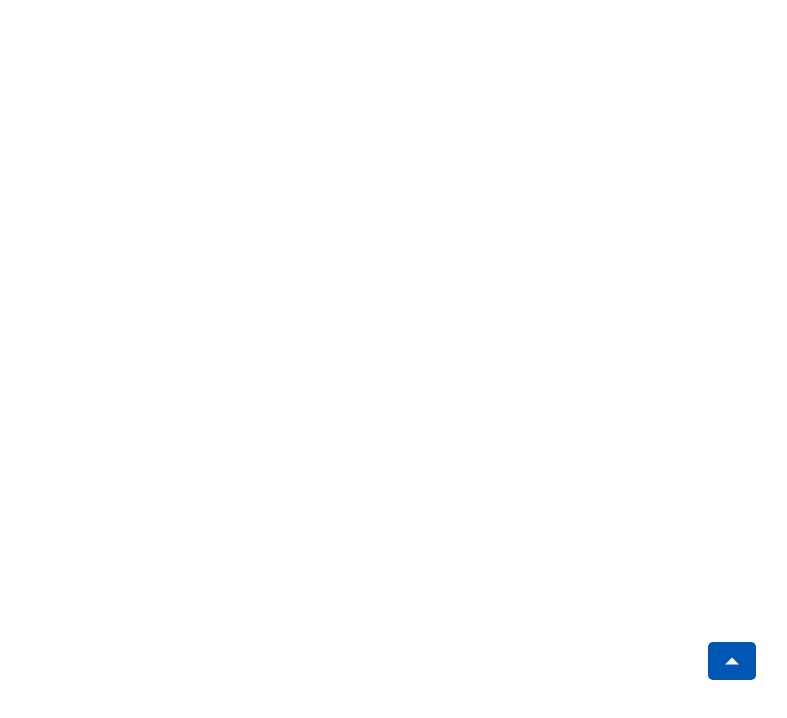
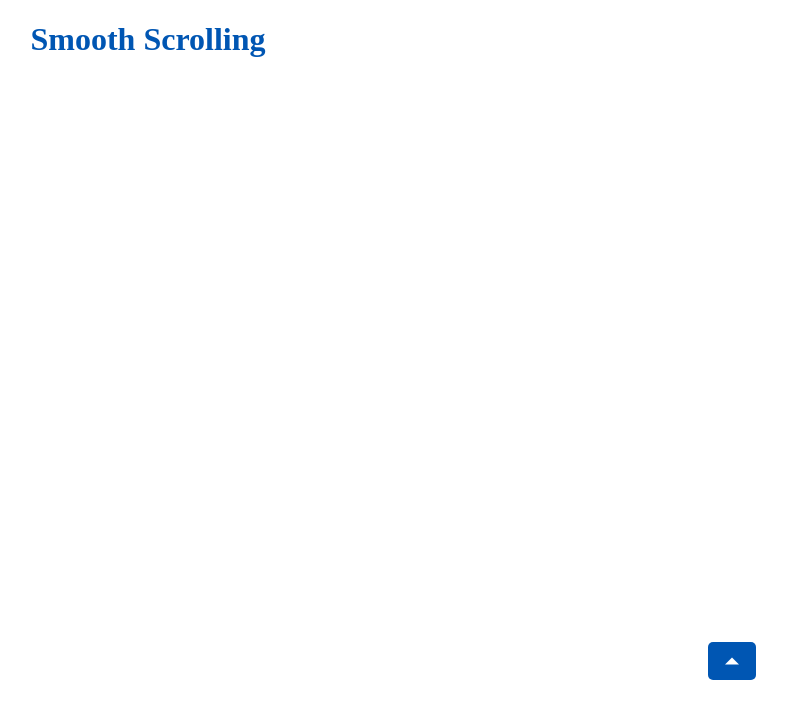
Before and after one commit to Dmitriy-1986/SmoothScrolling, a plain HTML site: page index.html in a window 1280 px wide. Shown: the top 718 px of the page, without its empty margins (492-1279 px from the left). Drawn offline with Linux system fonts and the light colour scheme.

Commit message:
Update index.html

```diff
--- a/index.html
+++ b/index.html
@@ -101,7 +101,7 @@
 </head>
 
 <body>
-    <h1 style="text-align: center; color: white;">Smooth Scrolling</h1>
+    <h1 style="text-align: center; color: #0056b3;">Smooth Scrolling</h1>
     <div>
         <a class="top-link show" href="" id="js-top">
             <svg xmlns="http://www.w3.org/2000/svg" viewBox="0 0 12 6">
```
